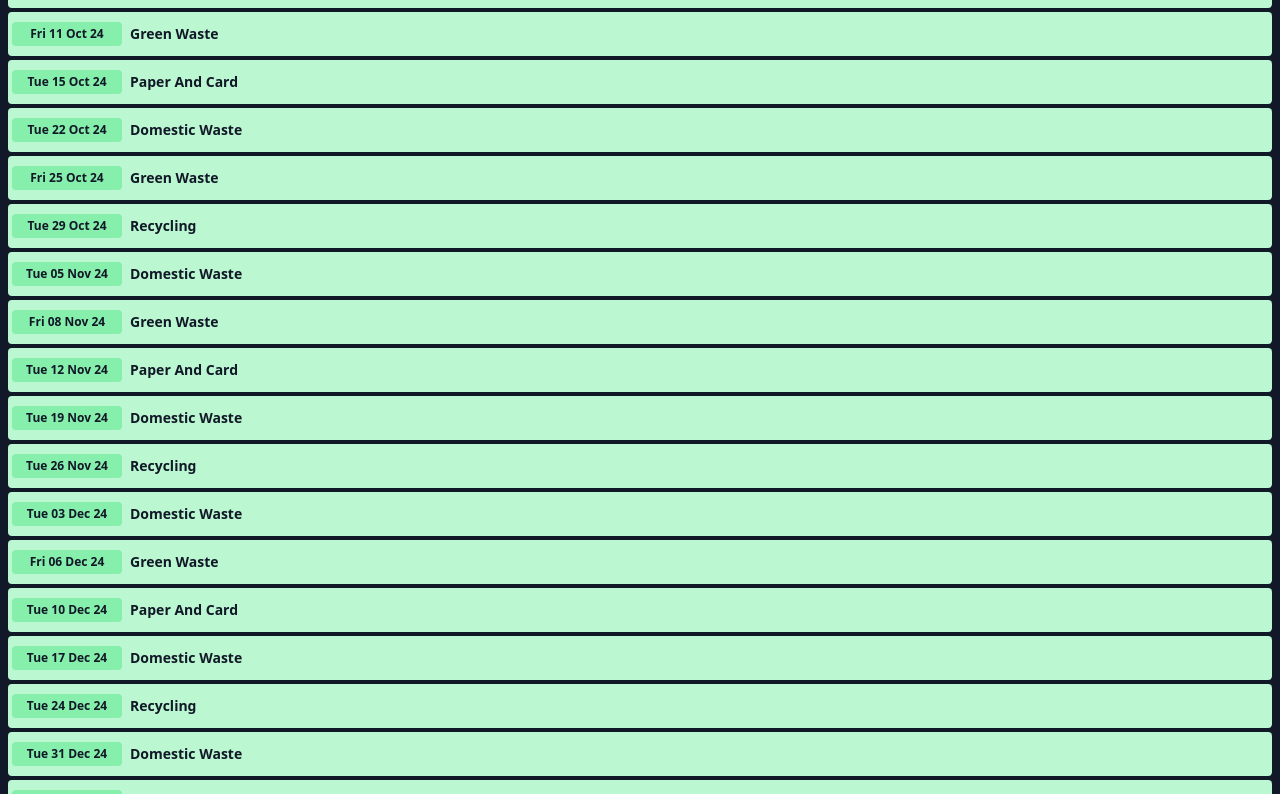
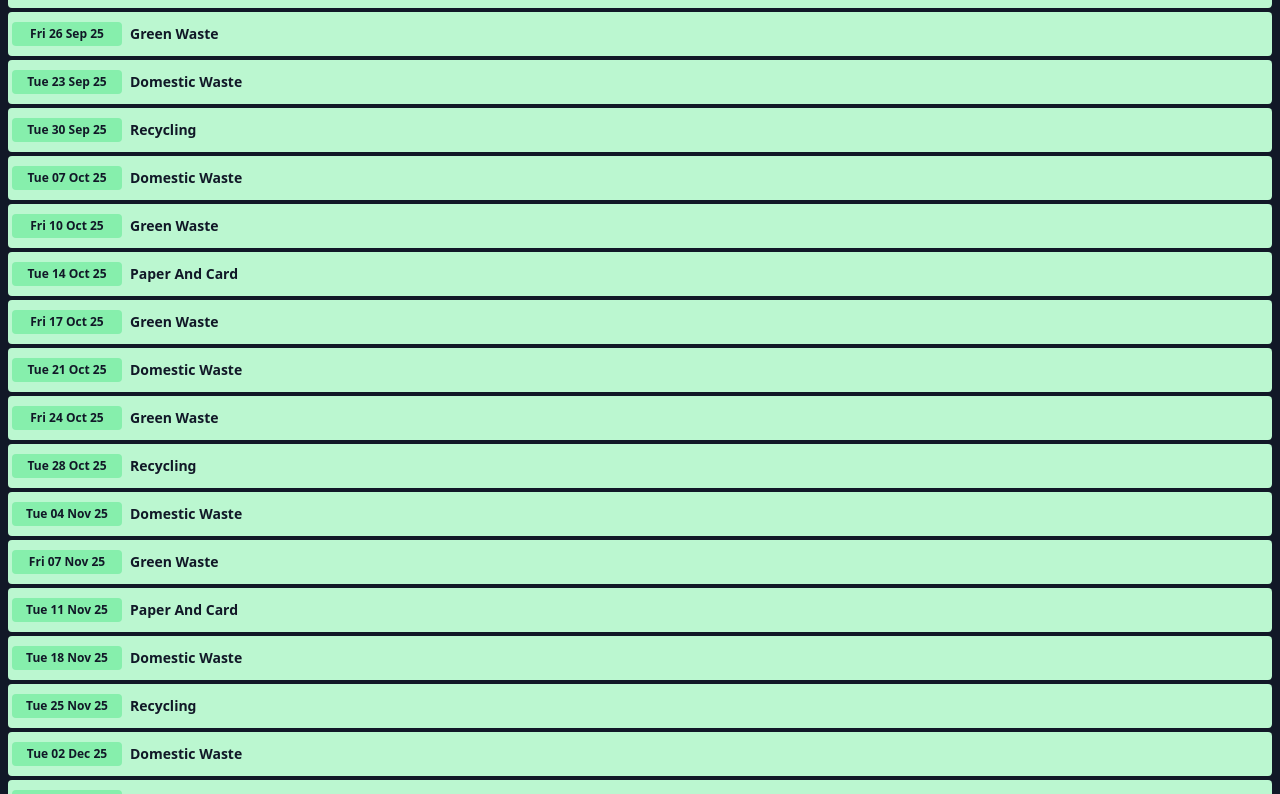
Before and after one commit to kieron/louthbin, a Nuxt app: page / in a window 1280 px wide. Shown: the part 1988-2782 px from the top of the page. Built offline with nearby package versions, Linux system fonts and the light colour scheme.

Commit message:
update dates

```diff
--- a/constants/binData.js
+++ b/constants/binData.js
@@ -1,77 +1,84 @@
 const binData = [
-  { date: "2024-04-02", name: "paper and card" },
-  { date: "2024-04-09", name: "domestic waste" },
-  { date: "2024-04-12", name: "green waste" },
-  { date: "2024-04-16", name: "recycling" },
-  { date: "2024-04-23", name: "domestic waste" },
-  { date: "2024-04-26", name: "green waste" },
-  { date: "2024-04-30", name: "paper and card" },
-  { date: "2024-05-07", name: "domestic waste" },
-  { date: "2024-05-10", name: "green waste" },
-  { date: "2024-05-14", name: "recycling" },
-  { date: "2024-05-21", name: "domestic waste" },
-  { date: "2024-05-24", name: "green waste" },
-  { date: "2024-05-28", name: "paper and card" },
-  { date: "2024-06-04", name: "domestic waste" },
-  { date: "2024-06-07", name: "green waste" },
-  { date: "2024-06-11", name: "recycling" },
-  { date: "2024-06-18", name: "domestic waste" },
-  { date: "2024-06-21", name: "green waste" },
-  { date: "2024-06-25", name: "paper and card" },
-  { date: "2024-07-02", name: "domestic waste" },
-  { date: "2024-07-05", name: "green waste" },
-  { date: "2024-07-09", name: "recycling" },
-  { date: "2024-07-16", name: "domestic waste" },
-  { date: "2024-07-19", name: "green waste" },
-  { date: "2024-07-23", name: "paper and card" },
-  { date: "2024-07-30", name: "domestic waste" },
-  { date: "2024-08-02", name: "green waste" },
-  { date: "2024-08-06", name: "recycling" },
-  { date: "2024-08-13", name: "domestic waste" },
-  { date: "2024-08-16", name: "green waste" },
-  { date: "2024-08-20", name: "paper and card" },
-  { date: "2024-08-27", name: "domestic waste" },
-  { date: "2024-08-30", name: "green waste" },
-  { date: "2024-09-03", name: "recycling" },
-  { date: "2024-09-10", name: "domestic waste" },
-  { date: "2024-09-13", name: "green waste" },
-  { date: "2024-09-17", name: "paper and card" },
-  { date: "2024-09-24", name: "domestic waste" },
-  { date: "2024-09-27", name: "green waste" },
-  { date: "2024-10-01", name: "recycling" },
-  { date: "2024-10-08", name: "domestic waste" },
-  { date: "2024-10-11", name: "green waste" },
-  { date: "2024-10-15", name: "paper and card" },
-  { date: "2024-10-22", name: "domestic waste" },
-  { date: "2024-10-25", name: "green waste" },
-  { date: "2024-10-29", name: "recycling" },
-  { date: "2024-11-05", name: "domestic waste" },
-  { date: "2024-11-08", name: "green waste" },
-  { date: "2024-11-12", name: "paper and card" },
-  { date: "2024-11-19", name: "domestic waste" },
-  { date: "2024-11-26", name: "recycling" },
-  { date: "2024-12-03", name: "domestic waste" },
-  { date: "2024-12-06", name: "green waste" },
-  { date: "2024-12-10", name: "paper and card" },
-  { date: "2024-12-17", name: "domestic waste" },
-  { date: "2024-12-24", name: "recycling" },
-  { date: "2024-12-31", name: "domestic waste" },
-  { date: "2025-01-07", name: "paper and card" },
-  { date: "2025-01-14", name: "domestic waste" },
-  { date: "2025-01-17", name: "green waste" },
-  { date: "2025-01-21", name: "recycling" },
-  { date: "2025-01-28", name: "domestic waste" },
-  { date: "2025-02-04", name: "paper and card" },
-  { date: "2025-02-11", name: "domestic waste" },
-  { date: "2025-02-14", name: "green waste" },
-  { date: "2025-02-18", name: "recycling" },
-  { date: "2025-02-25", name: "domestic waste" },
-  { date: "2025-03-04", name: "paper and card" },
-  { date: "2025-03-11", name: "domestic waste" },
-  { date: "2025-03-14", name: "green waste" },
-  { date: "2025-03-18", name: "recycling" },
-  { date: "2025-03-25", name: "domestic waste" },
-  { date: "2025-03-28", name: "green waste" },
+  { date: "2025-04-01", name: "paper and card" },
+  { date: "2025-04-08", name: "domestic waste" },
+  { date: "2025-04-11", name: "green waste" },
+  { date: "2025-04-15", name: "recycling" },
+  { date: "2025-04-22", name: "domestic waste" },
+  { date: "2025-04-25", name: "green waste" },
+  { date: "2025-04-29", name: "paper and card" },
+  { date: "2025-05-06", name: "domestic waste" },
+  { date: "2025-05-09", name: "green waste" },
+  { date: "2025-05-13", name: "recycling" },
+  { date: "2025-05-20", name: "domestic waste" },
+  { date: "2025-05-23", name: "green waste" },
+  { date: "2025-05-27", name: "paper and card" },
+  { date: "2025-06-03", name: "domestic waste" },
+  { date: "2025-06-06", name: "green waste" },
+  { date: "2025-06-10", name: "recycling" },
+  { date: "2025-06-13", name: "green waste" },
+  { date: "2025-06-17", name: "domestic waste" },
+  { date: "2025-06-20", name: "green waste" },
+  { date: "2025-06-24", name: "paper and card" },
+  { date: "2025-07-01", name: "domestic waste" },
+  { date: "2025-07-04", name: "green waste" },
+  { date: "2025-07-08", name: "recycling" },
+  { date: "2025-07-11", name: "green waste" },
+  { date: "2025-07-15", name: "domestic waste" },
+  { date: "2025-07-18", name: "green waste" },
+  { date: "2025-07-22", name: "paper and card" },
+  { date: "2025-07-25", name: "green waste" },
+  { date: "2025-07-29", name: "domestic waste" },
+  { date: "2025-08-01", name: "green waste" },
+  { date: "2025-08-05", name: "recycling" },
+  { date: "2025-08-12", name: "domestic waste" },
+  { date: "2025-08-15", name: "green waste" },
+  { date: "2025-08-19", name: "paper and card" },
+  { date: "2025-08-22", name: "green waste" },
+  { date: "2025-08-26", name: "domestic waste" },
+  { date: "2025-08-29", name: "green waste" },
+  { date: "2025-09-02", name: "recycling" },
+  { date: "2025-09-09", name: "domestic waste" },
+  { date: "2025-09-12", name: "green waste" },
+  { date: "2025-09-16", name: "paper and card" },
+  { date: "2025-09-26", name: "green waste" },
+  { date: "2025-09-23", name: "domestic waste" },
+  { date: "2025-09-30", name: "recycling" },
+  { date: "2025-10-07", name: "domestic waste" },
+  { date: "2025-10-10", name: "green waste" },
+  { date: "2025-10-14", name: "paper and card" },
+  { date: "2025-10-17", name: "green waste" },
+  { date: "2025-10-21", name: "domestic waste" },
+  { date: "2025-10-24", name: "green waste" },
+  { date: "2025-10-28", name: "recycling" },
+  { date: "2025-11-04", name: "domestic waste" },
+  { date: "2025-11-07", name: "green waste" },
+  { date: "2025-11-11", name: "paper and card" },
+  { date: "2025-11-18", name: "domestic waste" },
+  { date: "2025-11-25", name: "recycling" },
+  { date: "2025-12-02", name: "domestic waste" },
+  { date: "2025-12-05", name: "green waste" },
+  { date: "2025-12-09", name: "paper and card" },
+  { date: "2025-12-16", name: "domestic waste" },
+  { date: "2025-12-23", name: "recycling" },
+  { date: "2025-12-30", name: "domestic waste" },
+  { date: "2026-01-06", name: "paper and card" },
+  { date: "2026-01-13", name: "domestic waste" },
+  { date: "2026-01-16", name: "green waste" },
+  { date: "2026-01-20", name: "recycling" },
+  { date: "2026-01-27", name: "domestic waste" },
+  { date: "2026-02-03", name: "paper and card" },
+  { date: "2026-02-10", name: "domestic waste" },
+  { date: "2026-02-13", name: "green waste" },
+  { date: "2026-02-17", name: "recycling" },
+  { date: "2026-02-22", name: "green waste" },
+  { date: "2026-02-24", name: "domestic waste" },
+  { date: "2026-03-03", name: "paper and card" },
+  { date: "2026-03-10", name: "domestic waste" },
+  { date: "2026-03-13", name: "green waste" },
+  { date: "2026-03-17", name: "recycling" },
+  { date: "2026-03-24", name: "domestic waste" },
+  { date: "2026-03-27", name: "green waste" },
+  { date: "2026-03-31", name: "paper and card" }
 ];
 
 export default binData;
```
